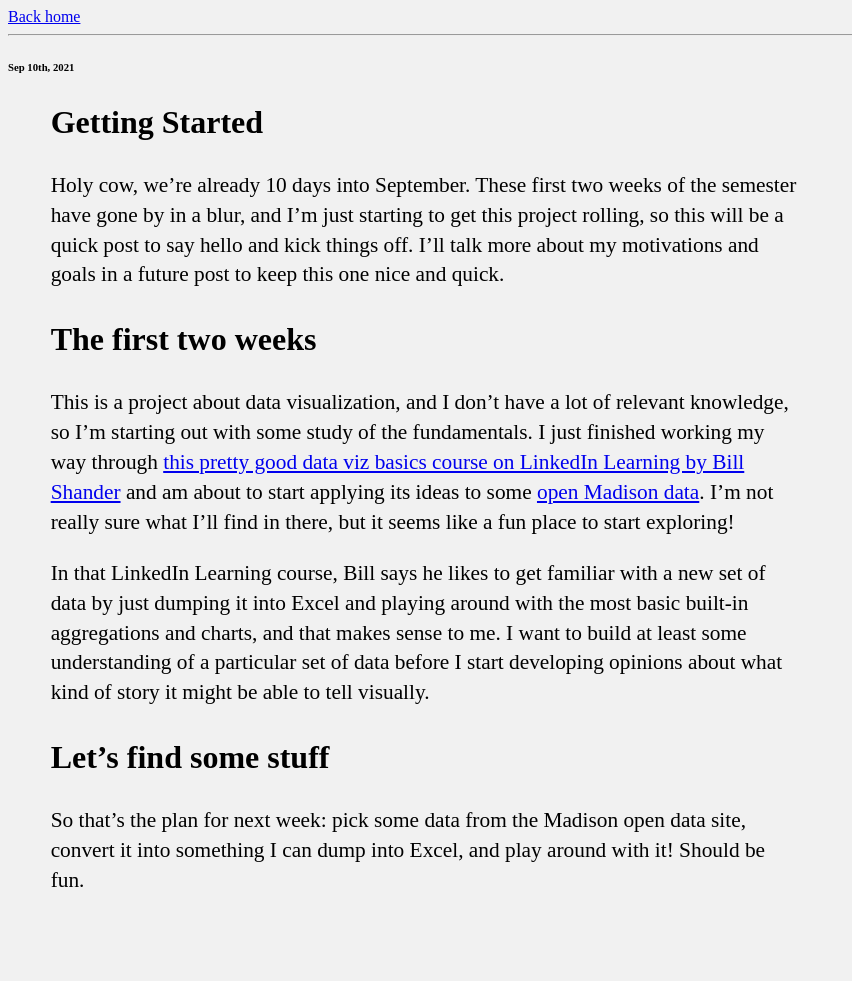
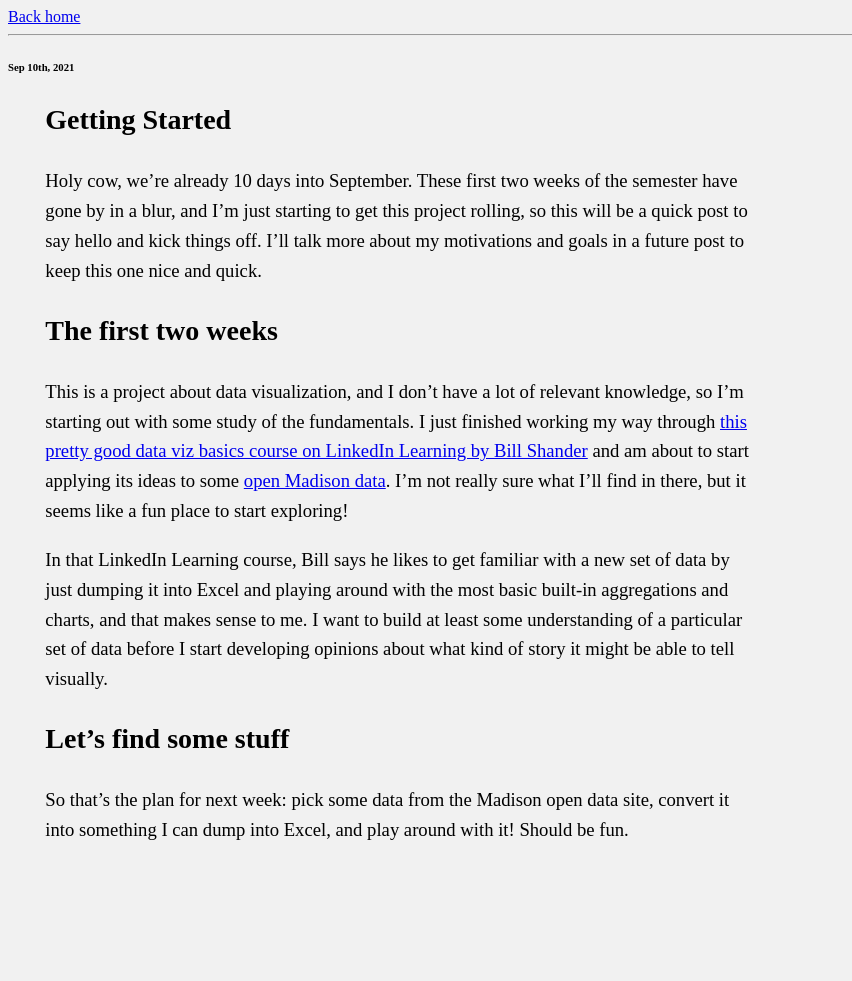
Before and after one commit to BaseCase/data-viz-journal, a Jekyll site: the page built from _posts/2021-09-10-getting-started.md, in a window 1280 px wide. Shown: the whole page, without its empty margins (0-852 px from the left). Built offline with Jekyll 4.4.1, drawn with Linux system fonts in a browser that asks for light colours; some web fonts are replaced; after the commit the page ends 920 px from its top, so only the background shows below that.

Commit message:
li'l tweaks

```diff
--- a/style/blog.scss
+++ b/style/blog.scss
@@ -3,16 +3,17 @@
 
 body {
   background: #f1f1f1;
-  font-family: ivyjournal, serif;
-  font-weight: 400;
 }
 
 article {
-  max-width: 35em;
+  font-family: ivyjournal, serif;
+  font-weight: 400;
+
+  max-width: 38em;
   padding: 0 2em;
   margin-bottom: 4em;
-  font-size: 16pt;
-  line-height: 1.4;
+  font-size: 14pt;
+  line-height: 1.6;
 
   img {
     width: 100%;
```
